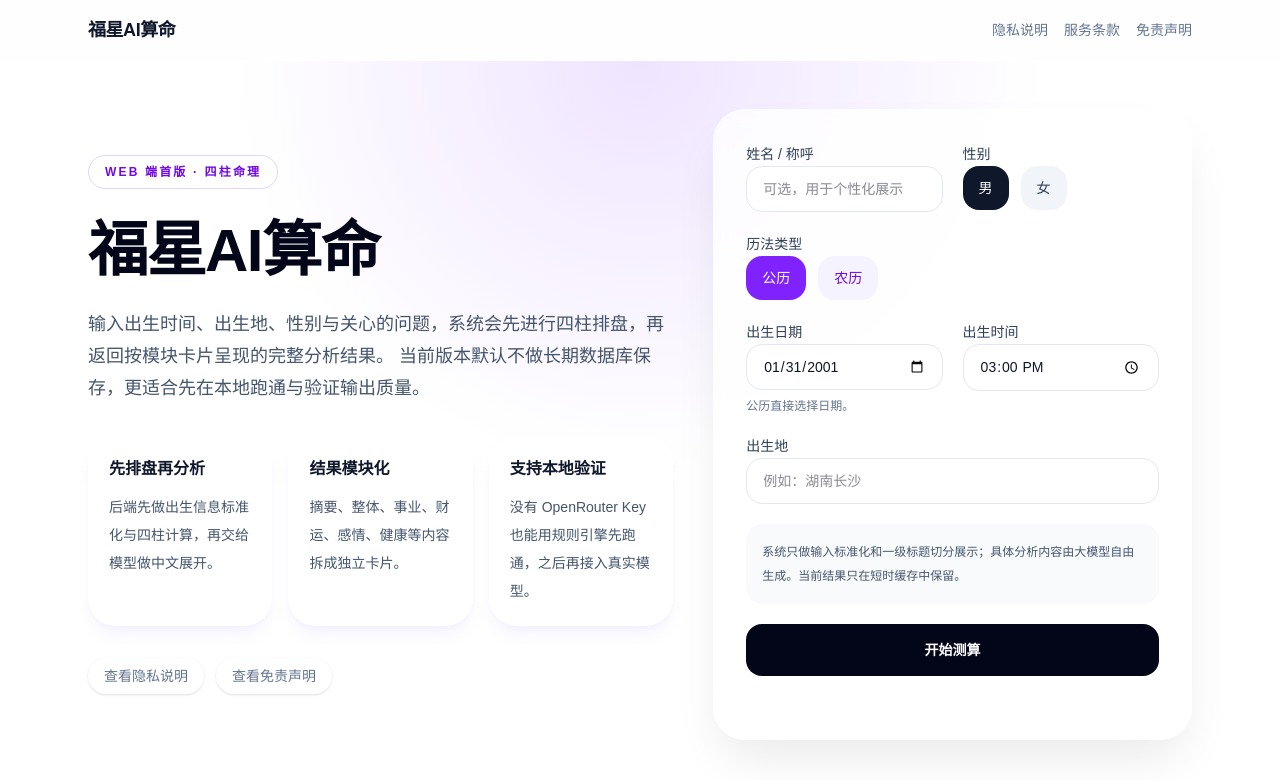
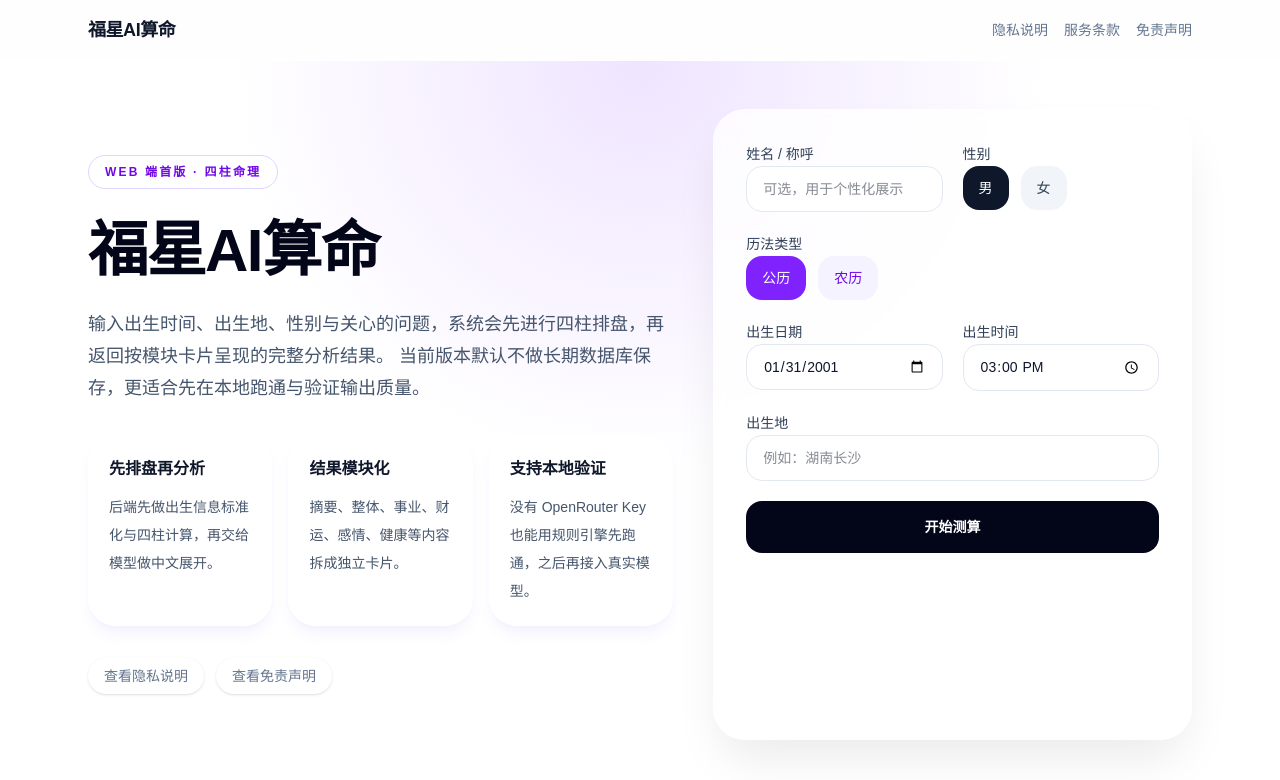
Before and after one commit to EchotimeFJ/fustar_web, a Next.js app: page / in a window 1280 px wide. Shown: the top 780 px of the page. Built offline with nearby package versions, Linux system fonts and the light colour scheme.

Commit message:
Polish lunar display and simplify form copy.
Show full lunar month text in normalized output and remove helper notes from the homepage form so the UI stays cleaner for end users.

```diff
--- a/src/components/forms/birth-info-form.tsx
+++ b/src/components/forms/birth-info-form.tsx
@@ -129,11 +129,6 @@ export function BirthInfoForm() {
             }
             required
           />
-          <p className="text-xs text-slate-500">
-            {form.calendarType === "solar"
-              ? "公历直接选择日期。"
-              : "农历请按 YYYY-MM-DD 输入农历年月日，例如 2001-01-08。"}
-          </p>
         </label>
 
         <label className="space-y-2 md:col-span-1">
@@ -163,10 +158,6 @@ export function BirthInfoForm() {
         </label>
       </div>
 
-      <div className="rounded-2xl bg-slate-50 p-4 text-xs leading-6 text-slate-600">
-        系统只做输入标准化和一级标题切分展示；具体分析内容由大模型自由生成。当前结果只在短时缓存中保留。
-      </div>
-
       {error ? <div className="rounded-2xl bg-rose-50 px-4 py-3 text-sm text-rose-600">{error}</div> : null}
 
       <button
--- a/src/server/bazi/normalize.ts
+++ b/src/server/bazi/normalize.ts
@@ -220,7 +220,7 @@ export function buildReadingProfile(input: ReadingFormInput): ReadingProfile {
     calendarType: parsed.calendarType,
     birthplace: parsed.birthplace,
     solarText: `${solar.getYear()}-${String(solar.getMonth()).padStart(2, "0")}-${String(solar.getDay()).padStart(2, "0")} ${String(solar.getHour()).padStart(2, "0")}:${String(solar.getMinute()).padStart(2, "0")}`,
-    lunarText: `${lunar.getYearInChinese()}年${lunar.getMonthInChinese()}${lunar.getDayInChinese()} ${lunar.getTimeInGanZhi()}时`,
+    lunarText: `${lunar.getYearInChinese()}年${lunar.getMonthInChinese()}月${lunar.getDayInChinese()} ${lunar.getTimeInGanZhi()}时`,
     zodiac: lunar.getYearShengXiaoExact(),
     constellation: getConstellation(solarMonth, solarDay),
     age: getAge(solarYear, solarMonth, solarDay),
```
Lines whose indentation alone changed are shown as unchanged.
